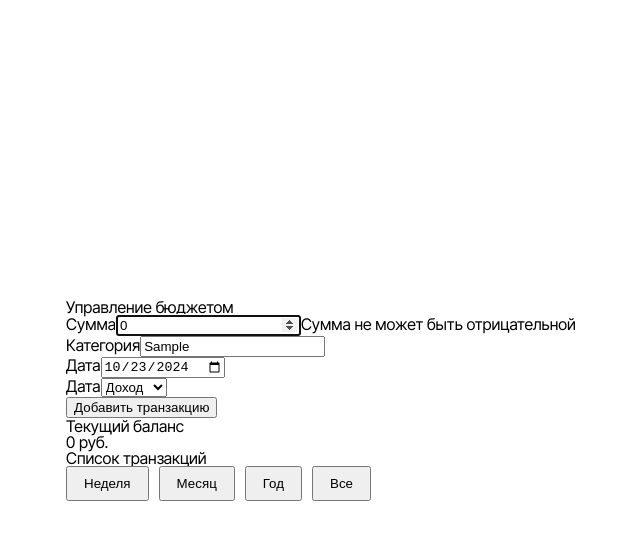
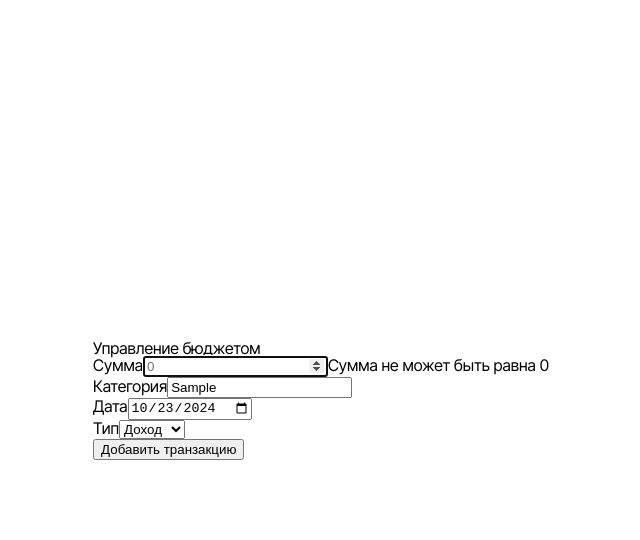
Before and after one commit to haaiger/react-beauty, a React (Vite) app: page / in a window 1280 px wide. Both pictures are taken after typing "Sample" into the empty fields and a click on the button "Добавить транзакцию". Shown: the top 540 px of the page, without its empty margins (319-959 px from the left). Built offline with nearby package versions, Linux system fonts and the light colour scheme.

Commit message:
Change Balance component, validate date, amount.

```diff
--- a/src/app/App.tsx
+++ b/src/app/App.tsx
@@ -1,12 +1,12 @@
 import { Period, Transaction } from "@entities/transaction/model";
 import { useState } from "react";
-import Balance from "@widgets/budgetOverview/ui/Balance";
 import EditTransactionModal from "@features/transaction/editTransaction/ui/EditTransactionModal";
 import TransactionForm from "@features/transaction/transactionForm/ui";
 import TransactionList from "@features/transaction/listTransactions/ui";
 import { useAlert } from "@shared/providers/alertProvider";
 import { Tabs } from "@shared/elements/ux";
 import { OPTIONS } from "@entities/transaction/utils/constants";
+import Balance from "@widgets/budgetOverview/ui/Balance";
 
 const App = () => {
   /** Состояние для хранения списка транзакций. */
@@ -18,7 +18,7 @@ const App = () => {
   const [currentTransaction, setCurrentTransaction] =
     useState<Nullable<Transaction>>(null);
   /** Состояние для выбранного фильтра по периоду. */
-  const [filter, setFilter] = useState<Period>("all");
+  const [filter, setFilter] = useState<Nullable<Period>>(null);
 
   const alert = useAlert();
 
@@ -160,12 +160,25 @@ const App = () => {
 
         <TransactionForm onSubmit={handleAddTransaction} />
 
+        {filteredTransactions.length > 0 && (
+          <>
             <Balance transactions={transactions} />
 
+            <Balance
+              title="Баланс за выбранный период"
+              transactions={filteredTransactions}
+            />
+
             <div role="region" aria-labelledby="transaction-list-heading">
-          <h2 id="transaction-list-heading">Список транзакций</h2>
+              <p>Количество транзакций: {filteredTransactions.length}</p>
 
-          <Tabs<Period> options={OPTIONS} onSelectFilter={handleSelectFilter} />
+              <h2 id="transaction-list-heading">Список транзакций:</h2>
+
+              <Tabs<Period>
+                options={OPTIONS}
+                selectedTab={filter}
+                onSelectFilter={handleSelectFilter}
+              />
 
               <TransactionList
                 transactions={filteredTransactions}
@@ -173,6 +186,8 @@ const App = () => {
                 onDeleteTransaction={handleDeleteTransaction}
               />
             </div>
+          </>
+        )}
       </div>
     </>
   );
--- /dev/null
+++ b/src/entities/transaction/utils/validation.ts
@@ -0,0 +1,25 @@
+/** Функция для валидации суммы транзакции. */
+export const validateAmount = (value: number) => {
+    if (value === 0) return "Сумма не может быть равна 0";
+    if (value < 0) return "Сумма не может быть отрицательной";
+
+    const stringValue = value.toString();
+    const regex = /^(0|[1-9]\d*)(\.\d+)?$/;
+
+    return regex.test(stringValue) || "Некорректный формат числа";
+};
+
+/** Функция для валидации даты транзакции. */
+export const validateDate = (value: string) => {
+    const selectedDate = new Date(value);
+    const today = new Date();
+    const minDate = new Date("1900-01-01");
+
+    selectedDate.setHours(0, 0, 0, 0);
+    today.setHours(0, 0, 0, 0);
+
+    if (selectedDate > today) return "Дата не может быть в будущем";
+    if (selectedDate < minDate) return "Дата не может быть меньше 1900 года";
+
+    return true;
+};
--- a/src/features/transaction/transactionForm/ui/index.tsx
+++ b/src/features/transaction/transactionForm/ui/index.tsx
@@ -1,6 +1,10 @@
-import { FC } from "react";
+import { FC, memo } from "react";
 import { useForm, Controller } from "react-hook-form";
 import { Transaction } from "@entities/transaction/model";
+import {
+  validateAmount,
+  validateDate,
+} from "@entities/transaction/utils/validation";
 
 /** Интерфейс для пропсов компонента TransactionForm. */
 interface TransactionFormProps {
@@ -8,12 +12,12 @@ interface TransactionFormProps {
   defaultValues?: Partial<Transaction>;
   /** Текст для кнопки отправки формы. */
   submitButtonText?: string;
-  /**  Функция для обработки отправки формы. */
+  /** Функция для обработки отправки формы. */
   onSubmit: (transaction: Transaction) => void;
 }
 
 /** Компонент TransactionForm предоставляет форму для добавления новой транзакции. */
-const TransactionForm: FC<TransactionFormProps> = (props) => {
+const TransactionForm: FC<TransactionFormProps> = memo((props) => {
   const {
     defaultValues,
     submitButtonText = "Добавить транзакцию",
@@ -30,98 +34,88 @@ const TransactionForm: FC<TransactionFormProps> = (props) => {
     <form onSubmit={handleSubmit(onSubmit)}>
       <div>
         <label htmlFor="amount">Сумма</label>
-
         <Controller
           name="amount"
           control={control}
           defaultValue={0}
           rules={{
             required: "Сумма обязательна",
-            min: { value: 0.01, message: "Сумма не может быть отрицательной" },
+            validate: validateAmount,
           }}
           render={({ field }) => (
             <input
               placeholder="0"
               id="amount"
               aria-label="Сумма транзакции"
+              aria-describedby={errors.amount ? "amount-error" : undefined}
               type="number"
               step="0.01"
               {...field}
-              onFocus={(e) => e.target.value === "0" && (e.target.value = "")} // Убирает дефолтное значение при фокусе
-              onBlur={(e) => e.target.value === "" && (e.target.value = "0")}
+              onFocus={() => {
+                if (field.value === 0) {
+                  field.onChange("");
+                }
+              }}
+              onBlur={(e) => {
+                if (e.target.value === "") {
+                  field.onChange("0");
+                }
+              }}
             />
           )}
         />
-
-        {errors.amount && <span>{errors.amount.message}</span>}
+        {errors.amount && (
+          <span id="amount-error">{errors.amount.message}</span>
+        )}
       </div>
 
       <div>
         <label htmlFor="category">Категория</label>
-
         <Controller
           name="category"
           control={control}
           defaultValue=""
-          aria-label="Категория транзакции"
           rules={{ required: "Категория обязательна" }}
           render={({ field }) => (
             <input
               id="category"
               aria-label="Категория транзакции"
+              aria-describedby={errors.category ? "category-error" : undefined}
               type="text"
               {...field}
             />
           )}
         />
-
-        {errors.category && <span>{errors.category.message}</span>}
+        {errors.category && (
+          <span id="category-error">{errors.category.message}</span>
+        )}
       </div>
 
       <div>
         <label htmlFor="date">Дата</label>
-
         <Controller
           name="date"
           control={control}
-          aria-label="Дата транзакции"
           defaultValue={new Date().toISOString().split("T")[0]}
           rules={{
             required: "Дата обязательна",
-            validate: (value) => {
-              const selectedDate = new Date(value);
-              const today = new Date();
-              const minDate = new Date("1900-01-01");
-
-              today.setHours(0, 0, 0, 0);
-
-              if (selectedDate > today) {
-                return "Дата не может быть в будущем";
-              }
-
-              if (selectedDate < minDate) {
-                return "Дата не может быть меньше 1900 года";
-              }
-
-              return true;
-            },
+            validate: validateDate,
           }}
           render={({ field }) => (
             <input
               id="date"
               aria-label="Дата транзакции"
+              aria-describedby={errors.date ? "date-error" : undefined}
               type="date"
               {...field}
             />
           )}
         />
-
-        {errors.date && <span>{errors.date.message}</span>}
+        {errors.date && <span id="date-error">{errors.date.message}</span>}
       </div>
 
       <div>
-        <label htmlFor="type">Дата</label>
-
+        <label htmlFor="type">Тип</label>
         <Controller
           name="type"
           control={control}
@@ -129,7 +123,6 @@ const TransactionForm: FC<TransactionFormProps> = (props) => {
           render={({ field }) => (
             <select id="type" aria-label="Тип транзакции" {...field}>
               <option value="income">Доход</option>
-
               <option value="expense">Расход</option>
             </select>
           )}
@@ -141,6 +134,6 @@ const TransactionForm: FC<TransactionFormProps> = (props) => {
       </button>
     </form>
   );
-};
+});
 
 export default TransactionForm;
--- a/src/shared/elements/ux/tabs/index.tsx
+++ b/src/shared/elements/ux/tabs/index.tsx
@@ -13,20 +13,27 @@ interface ITabOption<T> {
 interface ITabsProps<T> {
   /** Массив опций для табов. */
   options: ITabOption<T>[];
+  /** Выбранный таб. */
+  selectedTab: Nullable<T>;
   /** Функция изменения таба. */
   onSelectFilter: (filter: T) => void;
 }
 
 /** Компонент Tabs предоставляет интерфейс для выбора фильтрации данных. */
 export const Tabs = <T,>(props: ITabsProps<T>) => {
-  const { options, onSelectFilter } = props;
-  const [selectedTab, setSelectedTab] = React.useState<T | null>(null);
+  const { options, onSelectFilter, selectedTab } = props;
+  const [currentTab, setCurrentTab] = React.useState<Nullable<T>>(selectedTab);
+
+  const handleTabSelection = (value: T) => {
+    setCurrentTab(value);
+    onSelectFilter(value);
+  };
 
   return (
     <div className="tabs" role="tablist">
       {options.map((option) => {
         const { value, label } = option;
-        const isSelected = value === selectedTab;
+        const isSelected = value === currentTab;
 
         return (
           <button
@@ -34,10 +41,7 @@ export const Tabs = <T,>(props: ITabsProps<T>) => {
             role="tab"
             className={isSelected ? "selected" : ""}
             aria-selected={isSelected}
-            onClick={() => {
-              setSelectedTab(value);
-              onSelectFilter(value);
-            }}
+            onClick={() => value && handleTabSelection(value)}
           >
             {label}
           </button>
--- a/src/widgets/budgetOverview/ui/Balance.tsx
+++ b/src/widgets/budgetOverview/ui/Balance/index.tsx
@@ -3,23 +3,25 @@ import { Transaction } from "@entities/transaction/model";
 import { calculateBalance } from "@entities/transaction/utils/calculateBalance";
 
 /** Интерфейс для пропсов компонента Balance. */
-interface BalanceProps {
+interface IBalanceProps {
   /** Массив транзакций для расчета баланса. */
   transactions: Transaction[];
+  /** Заголовок для баланса. */
+  title?: string;
 }
 
 /** Компонент Balance отображает текущий баланс пользователя
  * на основе переданного списка транзакций.
  */
-const Balance: FC<BalanceProps> = (props) => {
-  const { transactions } = props;
+const Balance: FC<IBalanceProps> = (props) => {
+  const { transactions, title = "Текущий баланс" } = props;
 
   /** Расчет баланса. */
   const balance = calculateBalance(transactions);
 
   return (
     <div role="region" aria-labelledby="balance-heading" aria-live="polite">
-      <h2 id="balance-heading">Текущий баланс</h2>
+      <h2 id="balance-heading">{title}</h2>
 
       <p>{balance} руб.</p>
     </div>
```
Lines whose indentation alone changed are shown as unchanged.
